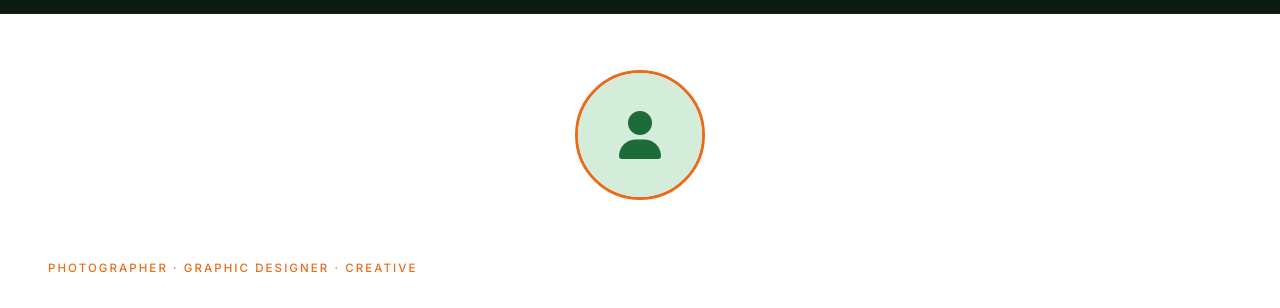
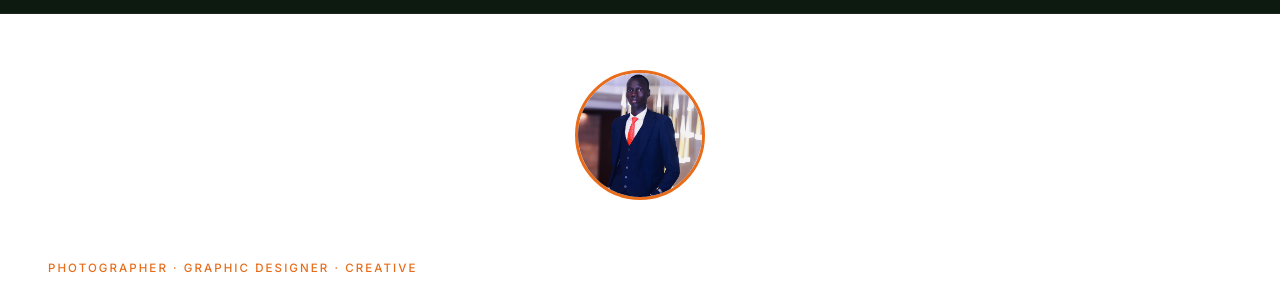
Before and after one commit to andrewthonriem/My_portfolio, a website: page index.html in a window 1280 px wide. Shown: the part 58-366 px from the top of the page. Drawn offline with nearby package versions, Linux system fonts and the light colour scheme.

Commit message:
Add profile photo

```diff
--- a/index.html
+++ b/index.html
@@ -33,7 +33,7 @@
   <div class="hero-bg"></div>
   <div class="hero-profile">
     <div class="profile-avatar" id="profileAvatar">
-      <div class="profile-avatar-placeholder"><i class="fa-solid fa-user"></i></div>
+      <img src="images/profile.jpg" alt="Andrew Thon Riem">
     </div>
     <div>
       <button class="profile-change-btn" id="profileChangeBtn" onclick="document.getElementById('profileInput').click()">Change Photo</button>
```
Also changed, not shown: images/profile.jpg (added).
